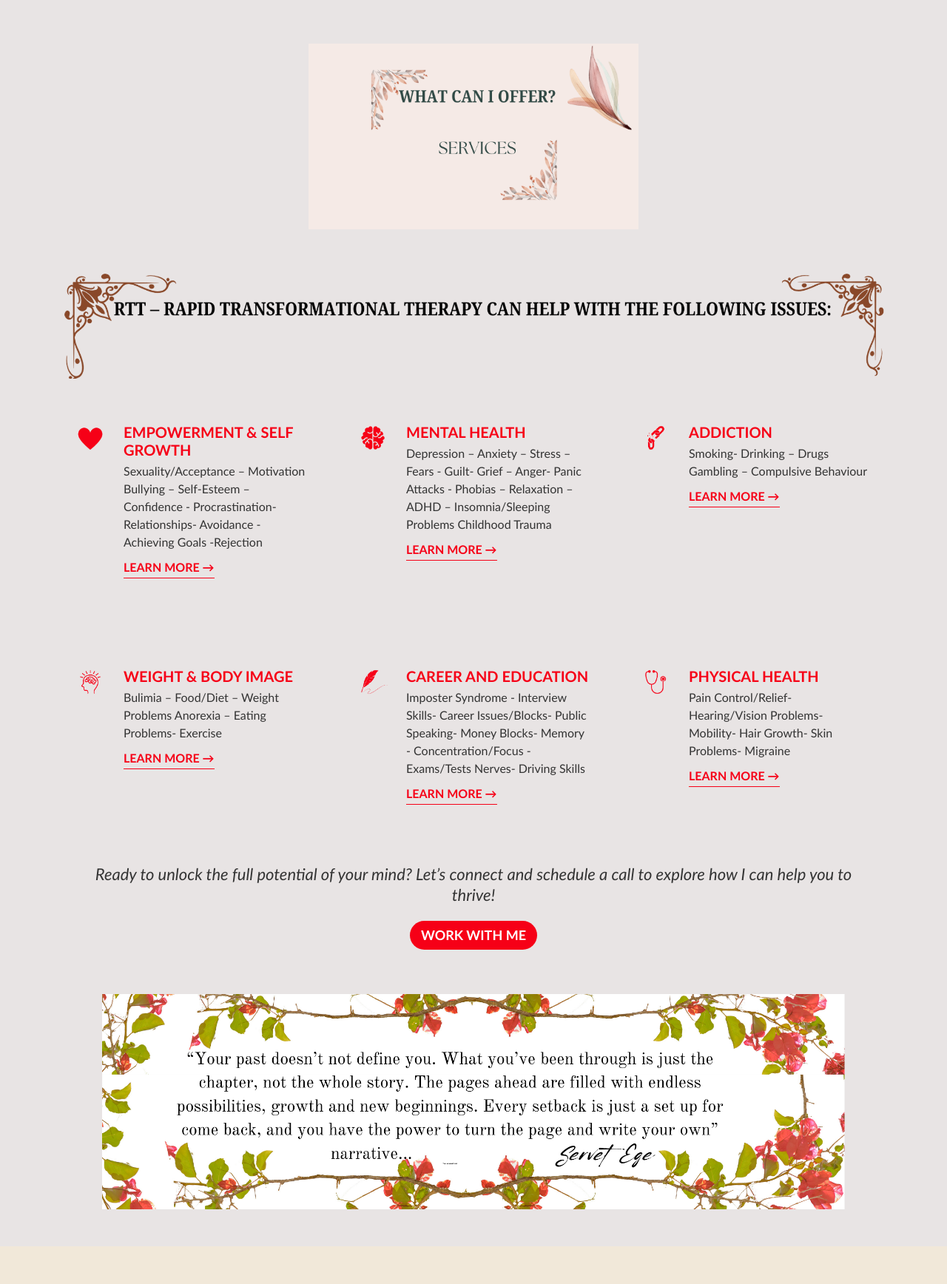
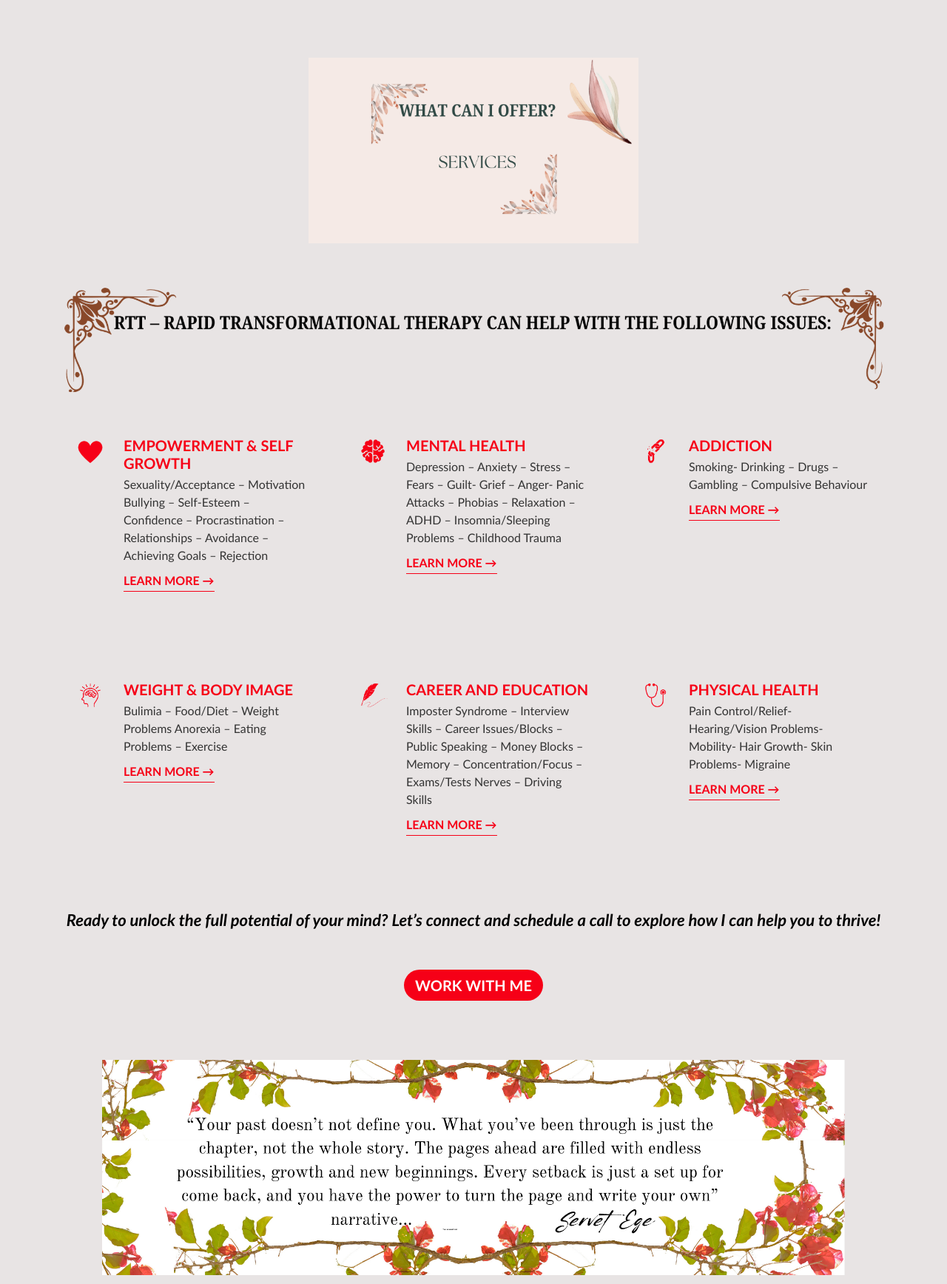
Before and after one commit to gericlois/SelfTransformingBrain, a PHP site: page /pages/index.php in a window 1280 px wide. Shown: the part 1872-3608 px from the top of the page at 74% size. Run offline with PHP 8.4, Linux system fonts and the light colour scheme; some web fonts are replaced.

Commit message:
3rd Revision

```diff
--- a/assets/css/main.css
+++ b/assets/css/main.css
@@ -1256,7 +1257,19 @@ Services_Intro Style
 .services_intro .cta {
   font-size: 22px;
   line-height: 1.3;
-  font-weight: 400;
+  font-weight: 600;
+  font-style: italic;
+  color: #000000;
+  padding: 40px 0px;
+  border-radius: 8px;
+  text-align: center;
+  font-family: "Calibri", sans-serif;
+}
+
+.services_intro .workhead {
+  font-size: 30px;
+  line-height: 1.3;
+  font-weight: 700;
   font-style: italic;
   color: #333;
   padding: 20px;
@@ -1265,36 +1278,24 @@ Services_Intro Style
   font-family: "Calibri", sans-serif;
 }
 
-.services_intro .workhead {
-  font-size: 30px;
-  line-height: 1.3;
-  font-weight: 700;
-  font-style: italic;
-  color: #333;
-  padding: 20px;
-  border-radius: 8px;
-  text-align: center;
-  font-family: "Calibri", sans-serif;
-}
-
 .services_intro .qoute img {
   display: block;
   margin: 0 auto;
   width: 90%;
   max-width: 100%;
   height: auto;
-  padding-top: 30px;
+  padding-top: 40px;
 }
 
 .services_intro span.button {
   background-color: #F60017;
   color: #ffffff;
-  font-size: 18px;
+  font-size: 20px;
   font-weight: 700;
   text-transform: capitalize;
   padding: 6px 15px;
   display: inline-block;
-  margin-bottom: 30px;
+  margin-bottom: 40px;
   border-radius: 25px;
   display: inline-block; /* Ensures they align properly */
 }
@@ -1704,6 +1706,8 @@ span.button {
   display: inline-block;
   border-radius: 25px;
   display: inline-block; /* Ensures they align properly */
+  margin-top: 12px;
+  margin-bottom: 12px;
 }
 
 /*
--- a/pages/includes/footer.php
+++ b/pages/includes/footer.php
@@ -40,11 +40,14 @@
             </div>
 
             <!-- Right Column - Social Media Links -->
-            <div class="col-md-4 align-items-end">
+            <div class="right col-md-4 text-left">
             <h5>WORK HOURS</h5>
-                <p class="mb-1">Free Discovery Calls: MON – FRI 09.00 – 19.00 {20 minutes}
+                <p class="mb-1">Free Discovery Calls: MON – FRI 09.00 – 19.00
                 </p>
-                <p class="mb-1">Session Hours:MON – FRI 09.00 – 19.00 {1.5 – 2 hours}</p>
+                <p class="mb-1">{30 minutes}
+                </p>
+                <p class="mb-1">Session Hours:MON – FRI 09.00 – 19.00</p>
+                <p class="mb-1">{1.5 – 2 hours}</p>
 <hr>
                 <h5>FOLLOW US</h5>
                 <a href="#" class="text-white me-3"><i class="fab fa-facebook fa-lg"></i></a>
@@ -58,7 +61,7 @@
         <!-- Centered Copyright & Links Row -->
         <div class="row mt-3">
             <div class="col-12 text-center">
-                <p class="mb-1">©2025 ALL RIGHTS RESERVED | Self-Transforming Brain</p>
+            <a href="#" class="text-white me-3">2025 ALL RIGHTS RESERVED | Self-Transforming Brain</a><br>
                 <a href="#" class="text-white me-3">PRIVACY POLICY | TERMS AND CONDITIONS</a>
             </div>
         </div>
--- a/pages/index.php
+++ b/pages/index.php
@@ -127,9 +127,9 @@
                                     <div class="service-content">
                                         <h3>EMPOWERMENT & SELF GROWTH</h3>
                                         <p>Sexuality/Acceptance – Motivation
-                                            Bullying – Self-Esteem – Confidence -
-                                            Procrastination- Relationships-
-                                            Avoidance - Achieving Goals -Rejection
+                                            Bullying – Self-Esteem – Confidence –
+                                            Procrastination – Relationships –
+                                            Avoidance – Achieving Goals – Rejection
                                         </p>
 
                                         <a href="#" class="discover-more">LEARN MORE →</a>
@@ -144,10 +144,10 @@
                                     </div>
                                     <div class="service-content">
                                         <h3>MENTAL HEALTH </h3>
-                                        <p>Depression – Anxiety – Stress – Fears -
-                                            Guilt- Grief – Anger- Panic Attacks -
+                                        <p>Depression – Anxiety – Stress – Fears –
+                                            Guilt- Grief – Anger- Panic Attacks –
                                             Phobias – Relaxation – ADHD –
-                                            Insomnia/Sleeping Problems
+                                            Insomnia/Sleeping Problems –
                                             Childhood Trauma
                                         </p>
                                         <a href="#" class="discover-more">LEARN MORE →</a>
@@ -162,7 +162,7 @@
                                     </div>
                                     <div class="service-content">
                                         <h3>ADDICTION</h3>
-                                        <p>Smoking- Drinking – Drugs
+                                        <p>Smoking- Drinking – Drugs –
                                             Gambling – Compulsive Behaviour
                                         </p>
                                         <a href="#" class="discover-more">LEARN MORE →</a>
@@ -180,7 +180,7 @@
                                     <div class="service-content">
                                         <h3>WEIGHT & BODY IMAGE</h3>
                                         <p>Bulimia – Food/Diet – Weight Problems
-                                            Anorexia – Eating Problems- Exercise
+                                            Anorexia – Eating Problems – Exercise
                                         </p>
                                         <a href="#" class="discover-more">LEARN MORE →</a>
                                     </div>
@@ -194,11 +194,11 @@
                                     </div>
                                     <div class="service-content">
                                         <h3>CAREER AND EDUCATION</h3>
-                                        <p>Imposter Syndrome -
-                                            Interview Skills- Career Issues/Blocks-
-                                            Public Speaking- Money Blocks-
-                                            Memory - Concentration/Focus -
-                                            Exams/Tests Nerves- Driving Skills
+                                        <p>Imposter Syndrome –
+                                            Interview Skills – Career Issues/Blocks –
+                                            Public Speaking – Money Blocks –
+                                            Memory – Concentration/Focus –
+                                            Exams/Tests Nerves – Driving Skills
                                         </p>
                                         <a href="#" class="discover-more">LEARN MORE →</a>
                                     </div>
@@ -345,7 +345,7 @@
                                 unlimited growth and success?
 
                             </p>
-                            <span class="button">LEARN ABOUT FINANCE AND BUSINESS COACHING</span>
+                            <span class="button">LET'S WORK TOGETHER. BOOK A FREE CONSULTATION CALL NOW!</span>
                         </div>
                     </div>
 
@@ -370,7 +370,7 @@
 
                     <div class="col-lg-12">
                         <div class="coming">
-                            <span class="button">FIND OUT MORE</span><br><br>
+                            <span class="button">FIND OUT MORE</span><br><br><br>
                             <span class="transparent">BOOK ME FOR SPEAKING OR
                                 ATTENDING FOR WORKSHOPS…</span>
                         </div>
```
Also changed, not shown: other parts of assets/css/main.css (+25 -23 lines), assets/images/includes/brain.png, assets/images/includes/finance.png.
